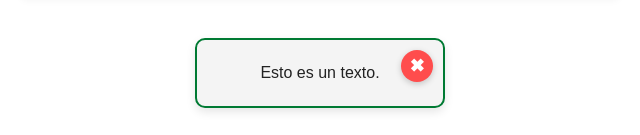
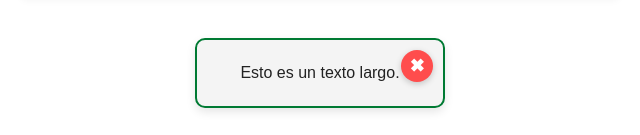
Before and after one commit to Nano5402/Pseudo-C, a plain HTML site: page index.html in a window 1280 px wide. Shown: the part 1615-1750 px from the top of the page, 320-960 px from the left. Drawn offline with Linux system fonts and the light colour scheme.

Commit message:
Intento de arreglar la pagina

```diff
--- a/index.html
+++ b/index.html
@@ -90,7 +90,7 @@
     <!-- Tarjeta con botón eliminar -->
     <div class="tarjeta">
       <button type="button" class="btn-eliminar" aria-label="Eliminar">✖</button>
-      <p>Esto es un texto.</p>
+      <p>Esto es un texto largo.</p>
     </div>
   </section>
 
--- a/style.css
+++ b/style.css
@@ -355,3 +355,5 @@ button,
   transform: scale(1.2);
   accent-color: var(--color-acento);
 }
+
+/*Intento de arreglo/*
```
